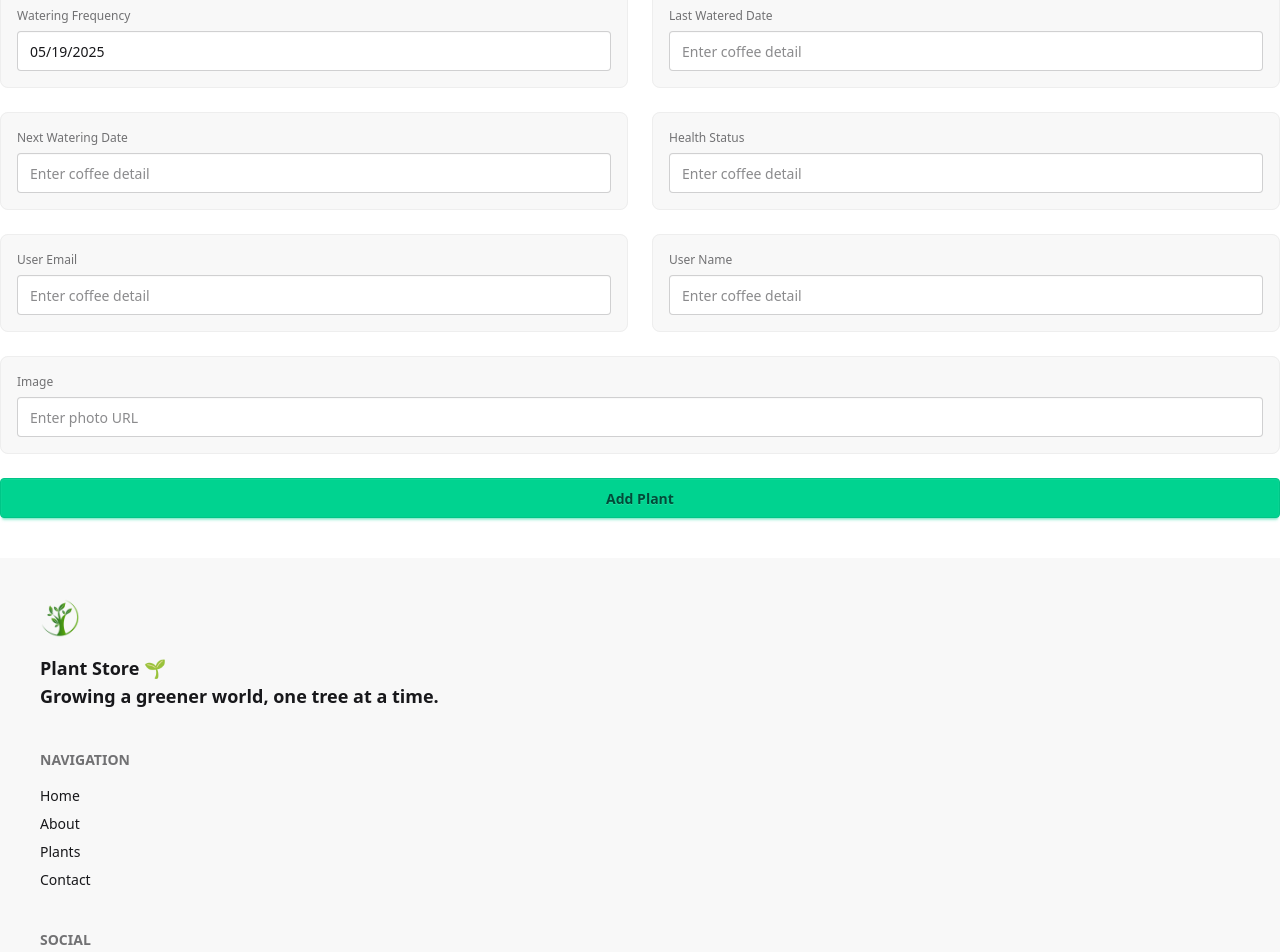
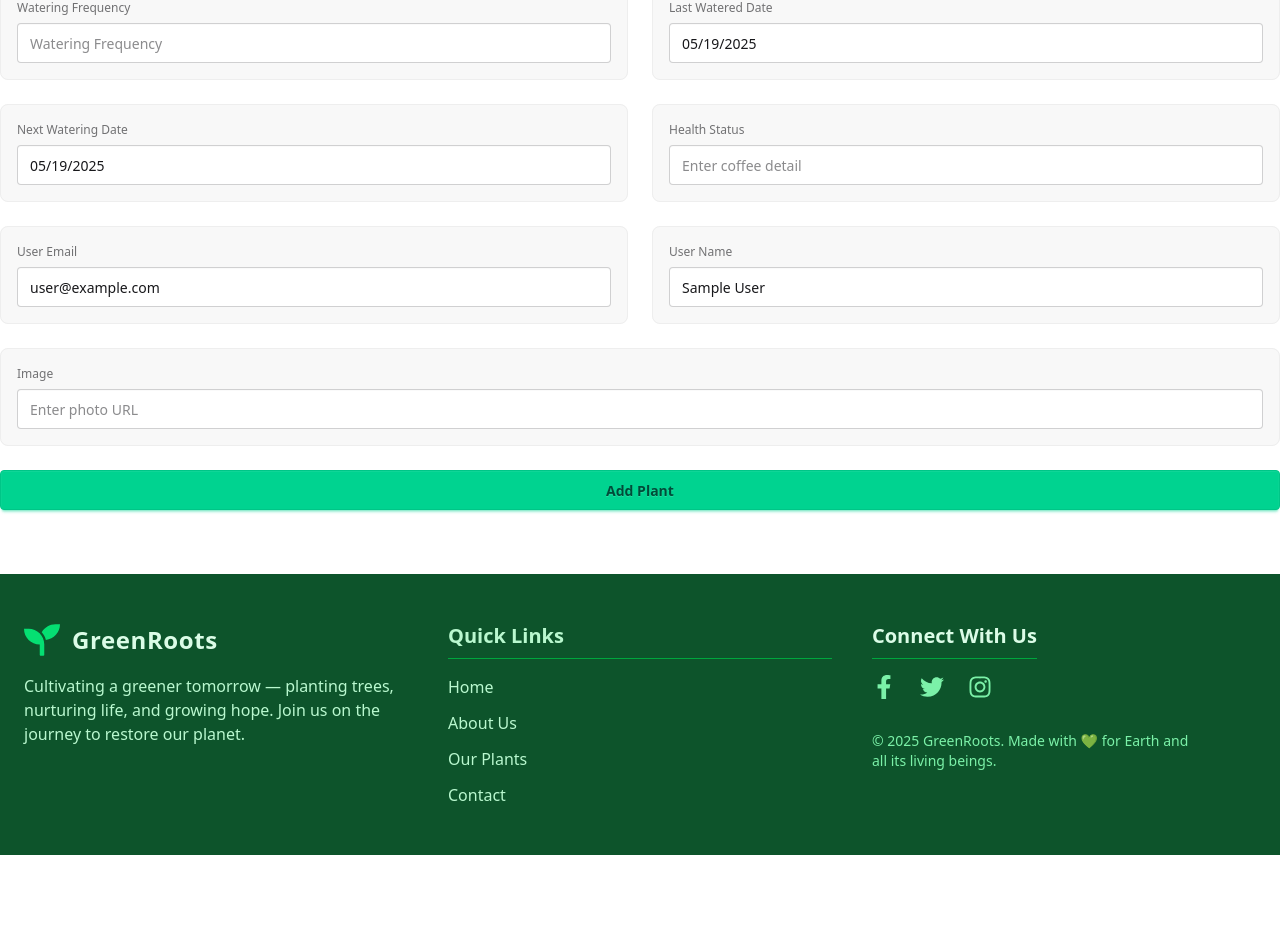
Before and after one commit to islamemon59/plant-tree-client-side, a React (Vite) app: page /addPlant in a window 1280 px wide. Shown: the part 462-1414 px from the top of the page. After the commit the page ends 1317 px from the top, so only its background shows below. Built offline with nearby package versions, Linux system fonts and the light colour scheme; no server answers; sample sign-in values are in the browser's storage; a web font is replaced by a local one.

Commit message:
add plant formt data post in db

```diff
--- a/src/Component/Footer.jsx
+++ b/src/Component/Footer.jsx
@@ -1,37 +1,49 @@
 import React from 'react';
-import { FaFacebook, FaTwitter, FaInstagram, FaLeaf } from "react-icons/fa";
 import { Link } from 'react-router';
+import { FaFacebookF, FaTwitter, FaInstagram, FaSeedling } from "react-icons/fa";
 
 const Footer = () => {
     return (
-    <footer className="bg-base-200 text-base-content mt-10">
-      <div className="footer p-10 max-w-7xl mx-auto">
-        <div>
-          {/* <FaLeaf className="text-3xl text-green-600 mb-2" /> */}
-          <img className="text-green-600 mb-2 w-10" src="logo.png" alt="logo" />
-          <p className="text-lg font-semibold">
-            Plant Store 🌱<br />
-            Growing a greener world, one tree at a time.
+    <footer className="bg-green-900 text-green-100 mt-16">
+      <div className="max-w-7xl mx-auto px-6 py-12 grid grid-cols-1 md:grid-cols-3 gap-10">
+        {/* Logo & About */}
+        <div className="flex flex-col items-center md:items-start">
+          <div className="flex items-center space-x-3 mb-4">
+            <FaSeedling className="text-4xl text-green-400" />
+            <h2 className="text-2xl font-extrabold tracking-wide">GreenRoots</h2>
+          </div>
+          <p className="max-w-sm text-green-200">
+            Cultivating a greener tomorrow — planting trees, nurturing life, and growing hope. Join us on the journey to restore our planet.
           </p>
         </div>
-        <div>
-          <span className="footer-title">Navigation</span>
-          <Link to="/" className="link link-hover">Home</Link>
-          <Link to="/about" className="link link-hover">About</Link>
-          <Link to="/plants" className="link link-hover">Plants</Link>
-          <Link to="/contact" className="link link-hover">Contact</Link>
+
+        {/* Navigation Links */}
+        <div className="flex flex-col space-y-3 text-green-200">
+          <h3 className="text-xl font-semibold mb-4 border-b border-green-600 pb-2">Quick Links</h3>
+          <Link to="/" className="hover:text-green-400 transition">Home</Link>
+          <Link to="/about" className="hover:text-green-400 transition">About Us</Link>
+          <Link to="/plants" className="hover:text-green-400 transition">Our Plants</Link>
+          <Link to="/contact" className="hover:text-green-400 transition">Contact</Link>
         </div>
-        <div>
-          <span className="footer-title">Social</span>
-          <div className="flex space-x-4 mt-2">
-            <a href="https://www.facebook.com/n.bi.ta.554015" className="text-xl hover:text-green-500"><FaFacebook /></a>
-            <a href="https://x.com/IstiakAhme13930" className="text-xl hover:text-green-500"><FaTwitter /></a>
-            <a href="https://www.instagram.com/emon489938/" className="text-xl hover:text-green-500"><FaInstagram /></a>
+
+        {/* Social & Contact */}
+        <div className="flex flex-col items-center md:items-start space-y-4">
+          <h3 className="text-xl font-semibold mb-4 border-b border-green-600 pb-2">Connect With Us</h3>
+          <div className="flex space-x-6 text-green-300">
+            <a href="https://www.facebook.com/n.bi.ta.554015" target="_blank" rel="noreferrer" className="hover:text-green-400 transition text-2xl">
+              <FaFacebookF />
+            </a>
+            <a href="https://x.com/IstiakAhme13930" target="_blank" rel="noreferrer" className="hover:text-green-400 transition text-2xl">
+              <FaTwitter />
+            </a>
+            <a href="https://www.instagram.com/emon489938/" target="_blank" rel="noreferrer" className="hover:text-green-400 transition text-2xl">
+              <FaInstagram />
+            </a>
           </div>
+          <p className="text-green-300 text-sm mt-4 max-w-xs text-center md:text-left">
+            © {new Date().getFullYear()} GreenRoots. Made with 💚 for Earth and all its living beings.
+          </p>
         </div>
-      </div>
-      <div className="text-center py-4 border-t border-base-300 text-sm">
-        © {new Date().getFullYear()} GreenRoots. Made with 💚 for the Earth.
       </div>
     </footer>
     );
--- a/src/Component/Navbar.jsx
+++ b/src/Component/Navbar.jsx
@@ -3,6 +3,7 @@ import { Link, NavLink, useNavigate } from "react-router";
 import { AuthContext } from "../Context/CreateContex";
 import Swal from "sweetalert2";
 import toast from "react-hot-toast";
+import { FaSeedling } from "react-icons/fa";
 
 const Navbar = () => {
   const { user, signOutUser } = use(AuthContext);
@@ -85,7 +86,7 @@ const Navbar = () => {
             {links}
           </ul>
         </div>
-        <a className="md:text-4xl font-semibold text-green-600 text-xl md:py-2 flex justify-center items-center"><img className="w-8 md:w-12" src="logo.png" alt="logo" /><span>Plant Store</span></a>
+        <a className="md:text-4xl font-semibold text-green-600 text-xl md:py-2 flex justify-center items-center gap-2"><FaSeedling className="text-4xl text-green-400" /><span>GreenRoots</span></a>
       </div>
       <div className="navbar-center hidden lg:flex">
         <ul className="menu menu-horizontal px-1">{links}</ul>
--- a/src/Pages/AddPlant.jsx
+++ b/src/Pages/AddPlant.jsx
@@ -2,16 +2,43 @@ import React, { use, useState } from "react";
 import DatePicker from "react-datepicker";
 import { AuthContext } from "../Context/CreateContex";
 
+import "react-datepicker/dist/react-datepicker.css";
+
 const AddPlant = () => {
-  const {user} = use(AuthContext)
+  const { user } = use(AuthContext);
+  const [nextDate, setNextDate] = useState(new Date());
+  const [lastDate, setLastDate] = useState(new Date())
   console.log(user);
-      const [startDate, setStartDate] = useState(new Date());
+
+  const handleAddPlant = e => {
+    e.preventDefault()
+    const form = e.target;
+    const formData = new FormData(form)
+    const newData = Object.fromEntries(formData.entries())
+    const nextWateringDate = nextDate.toLocaleDateString("en-CA")
+    const lastWateredDate = lastDate.toLocaleDateString("en-CA")
+    const newPlant = {...newData, nextWateringDate, lastWateredDate}
+    console.log(newPlant);
+
+    fetch("http://localhost:3000/plants", {
+      method: "POST",
+      headers: {
+        "Content-Type" : "application/json"
+      },
+      body: JSON.stringify(newPlant)
+    })
+    .then(res => res.json())
+    .then(data => {
+      console.log("after post data", data);
+    })
+  }
+
   return (
     <div>
       <h1 className="text-center md:text-5xl text-3xl font-semibold text-green-500 my-10">
         Add Your Favorite Plant
       </h1>
-      <form>
+      <form onSubmit={handleAddPlant}>
         <div className="grid grid-cols-1 md:grid-cols-2 gap-6">
           <fieldset className="fieldset bg-base-200 border-base-300 rounded-box border p-4">
             <label className="label">Plant Name</label>
@@ -24,7 +51,7 @@ const AddPlant = () => {
           </fieldset>
           <fieldset className="fieldset bg-base-200 border-base-300 rounded-box border p-4">
             <label className="label">Description</label>
-            <input
+            <textarea
               type="text"
               className="input w-full"
               name="description"
@@ -33,44 +60,51 @@ const AddPlant = () => {
           </fieldset>
           <fieldset className="fieldset bg-base-200 border-base-300 rounded-box border p-4">
             <label className="label">Category</label>
-            <select className="input input-bordered w-full " name="category" id="day">
-              <option value="sunday">Succulent</option>
-              <option value="monday">Fern</option>
-              <option value="tuesday">Flowering</option>
+            <select
+              className="input input-bordered w-full "
+              name="category"
+              id="day"
+            >
+              <option value="Succulent">Succulent</option>
+              <option value="Fern">Fern</option>
+              <option value="Flowering">Flowering</option>
             </select>
           </fieldset>
           <fieldset className="fieldset bg-base-200 border-base-300 rounded-box border p-4">
             <label className="label">Care Level</label>
-            <select className="input input-bordered w-full " name="careLevel" id="day">
-              <option value="sunday">Easy</option>
-              <option value="monday">Moderate</option>
-              <option value="tuesday">Difficult</option>
+            <select
+              className="input input-bordered w-full "
+              name="careLevel"
+              id="day"
+            >
+              <option value="Easy">Easy</option>
+              <option value="Moderate">Moderate</option>
+              <option value="Difficult">Difficult</option>
             </select>
           </fieldset>
           <fieldset className="fieldset bg-base-200 border-base-300 rounded-box border p-4">
             <label className="label">Watering Frequency</label>
-              <DatePicker
-                className="input input-bordered w-full"
-                selected={startDate}
-                onChange={(date) => setStartDate(date)}
-              />
+            <input
+              type="text"
+              className="input w-full"
+              name="watering"
+              placeholder="Watering Frequency"
+            />
           </fieldset>
           <fieldset className="fieldset bg-base-200 border-base-300 rounded-box border p-4">
             <label className="label">Last Watered Date</label>
-            <input
-              type="text"
-              className="input w-full"
-              name="details"
-              placeholder="Enter coffee detail"
+            <DatePicker
+              className="input input-bordered w-full"
+              selected={lastDate}
+              onChange={(date) => setLastDate(date)}
             />
           </fieldset>
           <fieldset className="fieldset bg-base-200 border-base-300 rounded-box border p-4">
             <label className="label">Next Watering Date</label>
-            <input
-              type="text"
-              className="input w-full"
-              name="details"
-              placeholder="Enter coffee detail"
+            <DatePicker
+              className="input input-bordered w-full"
+              selected={nextDate}
+              onChange={(date) => setNextDate(date)}
             />
           </fieldset>
           <fieldset className="fieldset bg-base-200 border-base-300 rounded-box border p-4">
@@ -85,19 +119,20 @@ const AddPlant = () => {
           <fieldset className="fieldset bg-base-200 border-base-300 rounded-box border p-4">
             <label className="label">User Email</label>
             <input
+              value={user.email}
               type="text"
               className="input w-full"
-              name="details"
-              placeholder="Enter coffee detail"
+              name="email"
+
             />
           </fieldset>
           <fieldset className="fieldset bg-base-200 border-base-300 rounded-box border p-4">
             <label className="label">User Name</label>
             <input
+              value={user.displayName}
               type="text"
               className="input w-full"
-              name="details"
-              placeholder="Enter coffee detail"
+              name="userName"
             />
           </fieldset>
         </div>
```
